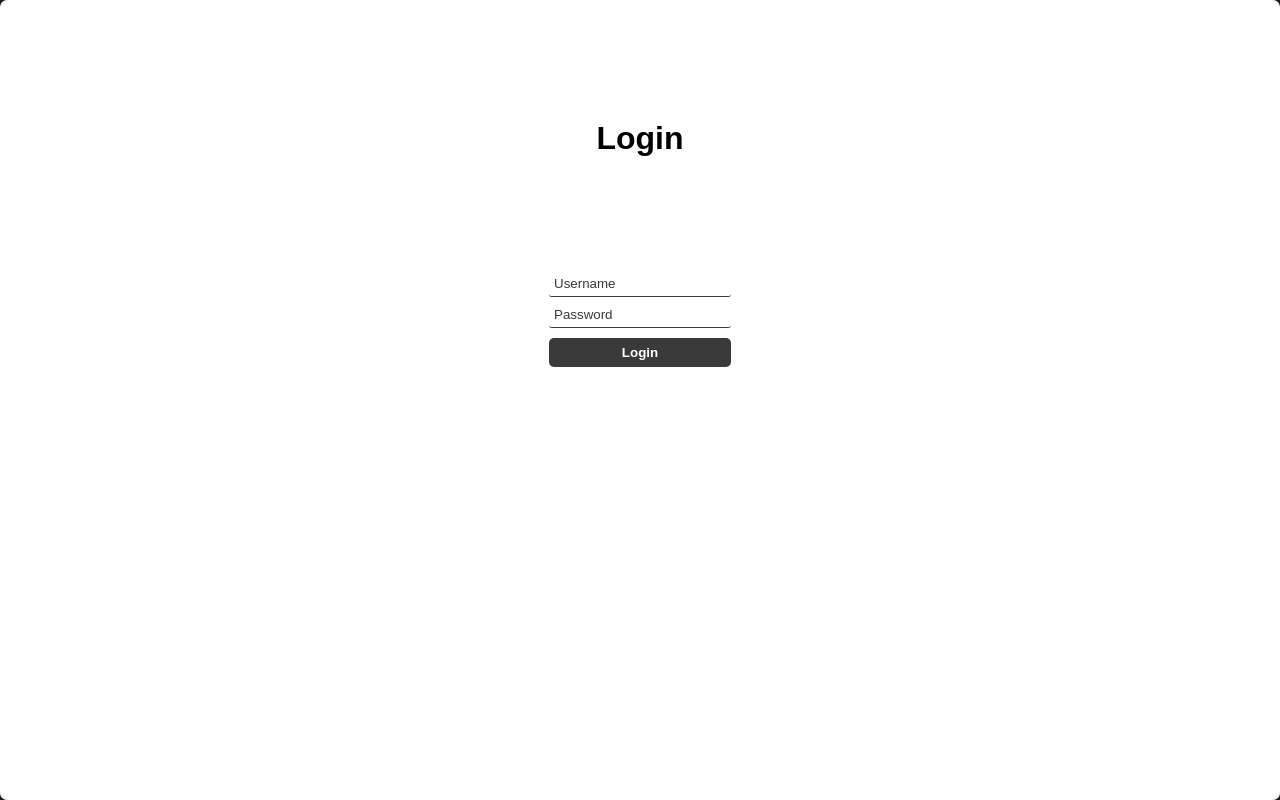
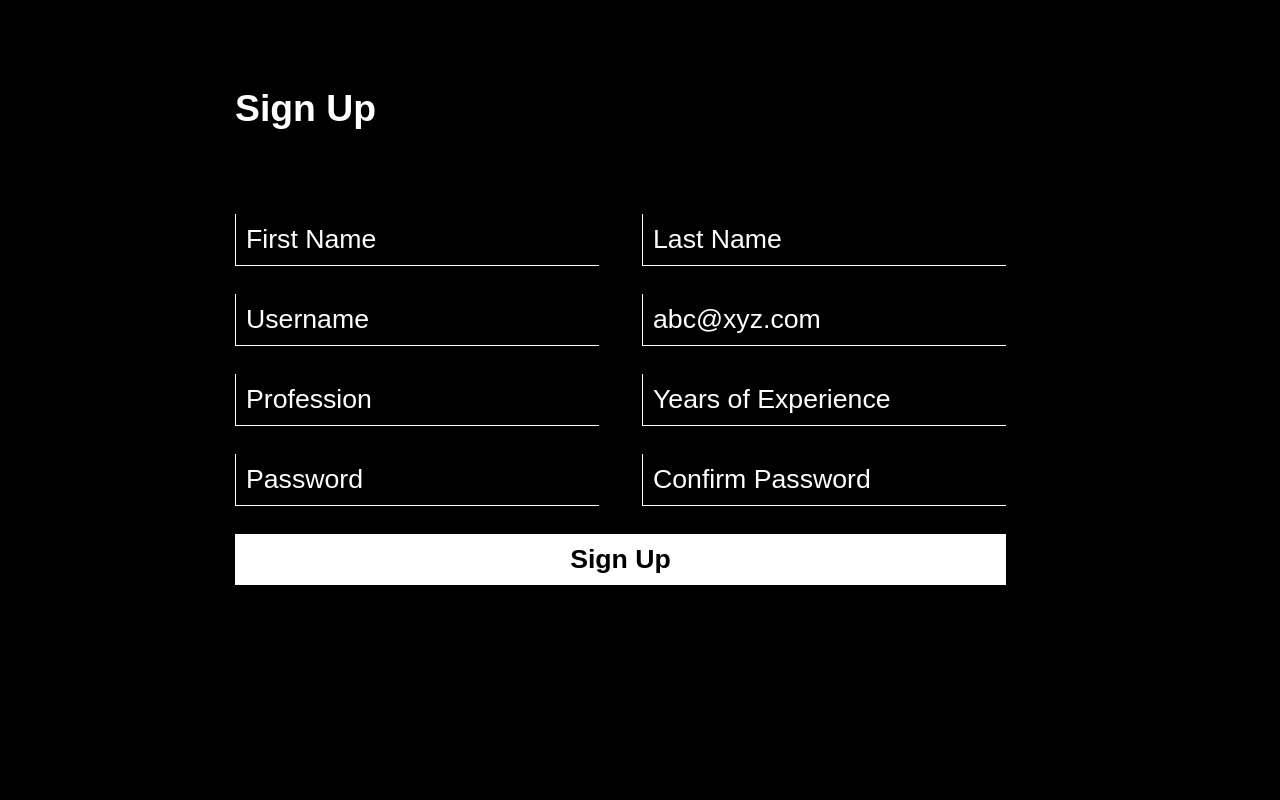
Before and after one commit to deviloid/IFT-593---Applied-Project, a Django app: page / in a window 1280 px wide. Run offline with Django 3.2, Linux system fonts and the light colour scheme; a user stored in the database is signed in.

Commit message:
Beautified Web Pages
-Made changes to HTML
-Made changes to CSS
-Made changes to urls.py

```diff
--- a/Avion/urls.py
+++ b/Avion/urls.py
@@ -17,9 +17,12 @@
 from django.urls import path
 
 from pages.views import home_view
+from pages.views import signup_view
 from pages.views import contact_view
 
 urlpatterns = [
+    path('login/', home_view, name='login'),
+    path('signup/', signup_view, name='signup'),
     path('', home_view, name='home'),
     path('contact/', contact_view, name='contact'),
     path('admin/', admin.site.urls),
--- a/pages/views.py
+++ b/pages/views.py
@@ -5,9 +5,11 @@
 def home_view(request, *args, **kwargs):
     if request.user.is_authenticated == True:
         # return HttpResponse("<h1>Hello World!</h>")
+        return render(request, "signup/signup.html", {})
+    if request.user.is_authenticated == False:
         return render(request, "login/login.html", {})
-    if request.user.is_authenticated == False:
-        return render(request, "signup/signup.html", {})
+def signup_view(request, *args, **kwargs):
+    return render(request, "signup/signup.html", {})
 
 def contact_view(request, *args, **kwargs):
     return HttpResponse("<h1>Contact Page</h>")
--- a/static/login/login-page.css
+++ b/static/login/login-page.css
@@ -9,24 +9,19 @@
     display: grid;
     justify-items: center;
     align-items: center;
-    background-color: #3a3a3a;
+    background-color: rgb(0, 0, 0);
 }
 
-#main-holder {
-    width: 100%;
-    height: 100%;
-    display: grid;
-    justify-items: center;
+#main {
+    align-content: center;
     align-items: center;
-    background-color: white;
-    border-radius: 7px;
-    box-shadow: 0px 0px 5px 2px black;
+    /* display: grid; */
 }
 
 #login-error-msg-holder {
     width: 100%;
     height: 100%;
-    display: grid;
+    /* display: grid; */
     justify-items: center;
     align-items: center;
 }
@@ -48,9 +43,21 @@
     display: block;
 }
 
+#login-header {
+    align-content: center;
+    font-size: 28pt;
+    color: rgb(255, 255, 255)
+}
+
+#login-header-2 {
+    align-content: center;
+    font-size: 20pt;
+    color: rgb(255, 255, 255)
+}
+
 #login-form {
     align-self: flex-start;
-    display: grid;
+    /* display: grid; */
     justify-items: center;
     align-items: center;
 }
@@ -61,21 +68,46 @@
 
 .login-form-field {
     border: none;
-    border-bottom: 1px solid #3a3a3a;
+    border-bottom: 1px solid #ffffff;
+    border-left: 1px solid #ffffff;
     margin-bottom: 10px;
-    border-radius: 3px;
+    /* border-radius: 3px; */
     outline: none;
-    padding: 0px 0px 5px 5px;
+    padding: 10px 10px;
+    font-size: 20pt;
+    background-color: #000;
 }
 
 #login-form-submit {
     width: 100%;
-    padding: 7px;
+    padding: 10px 10px;
     border: none;
-    border-radius: 5px;
-    color: white;
+    font-size: 20pt;
+    margin-bottom: 10px;
+    /* border-radius: 5px; */
+    color: rgb(0, 0, 0);
     font-weight: bold;
-    background-color: #3a3a3a;
+    background-color: #ffffff;
     cursor: pointer;
     outline: none;
 }
+
+#login-form-submit:hover {
+    background-color: #d1d1d1;
+}
+
+input[type=text] {
+    color: white;
+}
+
+input[type=text]::placeholder {
+    color: white;
+}
+
+input[type=password]::placeholder {
+    color: white;
+}
+
+input[type=password] {
+    color: white;
+}
--- a/static/signup/signup.css
+++ b/static/signup/signup.css
@@ -9,18 +9,13 @@
     display: grid;
     justify-items: center;
     align-items: center;
-    background-color: #3a3a3a;
+    background-color: rgb(0, 0, 0);
 }
 
-#main-holder {
-    width: 100%;
-    height: 100%;
-    display: grid;
-    justify-items: center;
+#main {
+    align-content: center;
     align-items: center;
-    background-color: white;
-    border-radius: 7px;
-    box-shadow: 0px 0px 5px 2px black;
+    /* display: grid; */
 }
 
 #signup-error-msg-holder {
@@ -48,9 +43,14 @@
     display: block;
 }
 
+#signup-header {
+    font-size: 28pt;
+    color: rgb(255, 255, 255)
+}
+
 #signup-form {
     align-self: flex-start;
-    display: grid;
+    /* display: grid; */
     justify-items: center;
     align-items: center;
 }
@@ -61,21 +61,51 @@
 
 .signup-form-field {
     border: none;
-    border-bottom: 1px solid #3a3a3a;
+    border-bottom: 1px solid #ffffff;
+    border-left: 1px solid #ffffff;
     margin-bottom: 10px;
-    border-radius: 3px;
+    /* border-radius: 3px; */
     outline: none;
-    padding: 0px 0px 5px 5px;
+    padding: 10px 10px;
+    font-size: 20pt;
+    background-color: #000;
 }
 
 #signup-form-submit {
     width: 100%;
-    padding: 7px;
+    padding: 10px 10px;
     border: none;
-    border-radius: 5px;
-    color: white;
+    font-size: 20pt;
+    margin-bottom: 10px;
+    /* border-radius: 5px; */
+    color: rgb(0, 0, 0);
     font-weight: bold;
-    background-color: #3a3a3a;
+    background-color: #ffffff;
     cursor: pointer;
     outline: none;
 }
+
+#signup-form-submit:hover {
+    background-color: #d1d1d1;
+}
+
+input[type=text] {
+    color: white;
+}
+
+input[type=text]::placeholder {
+    color: white;
+}
+
+input[type=password]::placeholder {
+    color: white;
+}
+
+input[type=password] {
+    color: white;
+}
+
+#signup-cell {
+    padding-right: 40px;
+    padding-top:  15px;
+}
--- a/templates/login/login.html
+++ b/templates/login/login.html
@@ -12,20 +12,35 @@
 </head>
 
 <body>
-    <main id="main-holder">
-        <h1 id="login-header">Login</h1>
-
+    <div id="main">
         <form id="login-form">
-            <input type="text" name="username" id="username-field" class="login-form-field" placeholder="Username">
-            <input type="password" name="password" id="password-field" class="login-form-field" placeholder="Password">
-            <input type="submit" value="Login" id="login-form-submit">
+            <table>
+                <tr>
+                    <td>
+                        <h1 id="login-header">Login</h1>
+                    </td>
+                </tr>
+                <tr>
+                    <td colspan="2"><input type="text" name="username" id="username-field" class="login-form-field"
+                            placeholder="Username"></td>
+                </tr>
+                <tr>
+                    <td colspan="2"><input type="password" name="password" id="password-field" class="login-form-field"
+                            placeholder="Password"></td>
+                </tr>
+                <tr>
+                    <td colspan="2"><input type="submit" value="Login" id="login-form-submit"></td>
+                </tr>
+                <tr>
+                    <td align="center"><h1 id="login-header-2">New User?</h1></td>
+                    <td><input type="submit" value="Sign Up" id="login-form-submit"></td>
+                </tr>
+            </table>
         </form>
-
         <div id="login-error-msg-holder">
             <p id="login-error-msg">Invalid username <span id="error-msg-second-line">and/or password</span></p>
         </div>
-
-    </main>
+    </div>
 </body>
 
 </html>
--- a/templates/signup/signup.html
+++ b/templates/signup/signup.html
@@ -12,25 +12,53 @@
 </head>
 
 <body>
-    <main id="main-holder">
-        <h1 id="signup-header">Sign Up</h1>
+    <div id="main">
+        <form id="signup-form">
+            <table>
+                <tr>
+                    <td colspan="2">
+                        <h1 id="signup-header">Sign Up</h1>
+                    </td>
+                </tr>
+                <tr>
+                    <td colspan="2" style="font-size: 24pt;">s</td>
+                </tr>
+                <tr>
+                    <td id="signup-cell"><input type="text" name="first-name" id="first-name-field" class="signup-form-field"
+                            placeholder="First Name"></td>
 
-        <div id="signup-error-msg-holder">
-            <p id="signup-error-msg">Passwords do not match!</p>
-        </div>
+                    <td id="signup-cell"><input type="text" name="last-name" id="password-field" class="signup-form-field"
+                            placeholder="Last Name"></td>
+                </tr>
+                <tr>
+                    <td id="signup-cell"><input type="text" name="username" id="username-field" class="signup-form-field"
+                            placeholder="Username"></td>
+                    <td id="signup-cell"><input type="text" name="email" id="email-field" class="signup-form-field"
+                            placeholder="abc@xyz.com"></td>
+                </tr>
+                <tr>
+                    <td id="signup-cell"><input type="text" name="profession" id="profession-field" class="signup-form-field"
+                            placeholder="Profession"></td>
 
-        <form id="signup-form">
-            <input type="text" name="first-name" id="first-name-field" class="signup-form-field" placeholder="First Name">
-            <input type="text" name="last-name" id="password-field" class="signup-form-field" placeholder="Last Name">
-            <input type="text" name="email" id="email-field" class="signup-form-field" placeholder="abc@xyz.com">
-            <input type="text" name="username" id="username-field" class="signup-form-field" placeholder="Username">
-            <input type="text" name="profession" id="profession-field" class="signup-form-field" placeholder="Profession">
-            <input type="text" name="yoe" id="yoe-field" class="signup-form-field" placeholder="Years of Experience">
-            <input type="password" name="password" id="password-field" class="signup-form-field" placeholder="Password">
-            <input type="password" name="confirm-password" id="confirm-password-field" class="signup-form-field" placeholder="Confirm Password">
-            <input type="submit" value="Sign Up" id="signup-form-submit">
+                    <td id="signup-cell"><input type="text" name="yoe" id="yoe-field" class="signup-form-field"
+                            placeholder="Years of Experience"></td>
+                </tr>
+                <tr>
+                    <td id="signup-cell"><input type="password" name="password" id="password-field" class="signup-form-field"
+                            placeholder="Password"></td>
+
+                    <td id="signup-cell"><input type="password" name="confirm-password" id="confirm-password-field"
+                            class="signup-form-field" placeholder="Confirm Password"></td>
+                </tr>
+                <tr>
+                    <td id="signup-cell" colspan="2"><input type="submit" value="Sign Up" id="signup-form-submit"></td>
+                </tr>
+            </table>
         </form>
-    </main>
+    </div>
 </body>
+<div id="signup-error-msg-holder">
+    <p id="signup-error-msg">Passwords do not match!</p>
+</div>
 
 </html>
```
Also changed, not shown: db.sqlite3.
